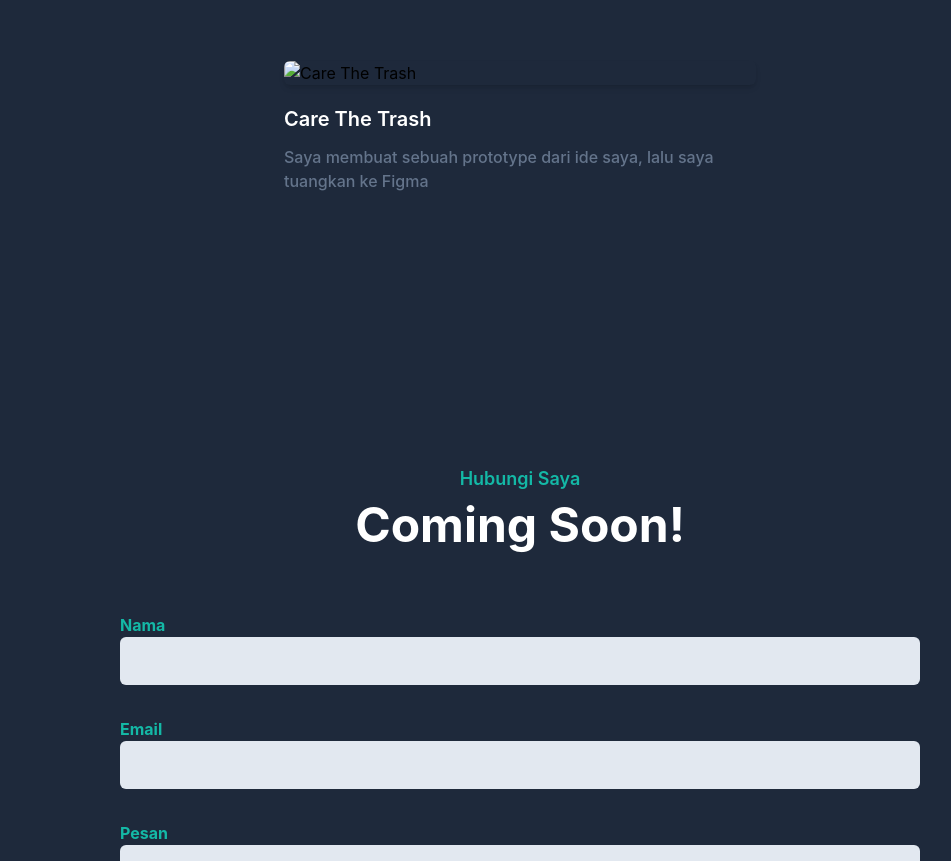
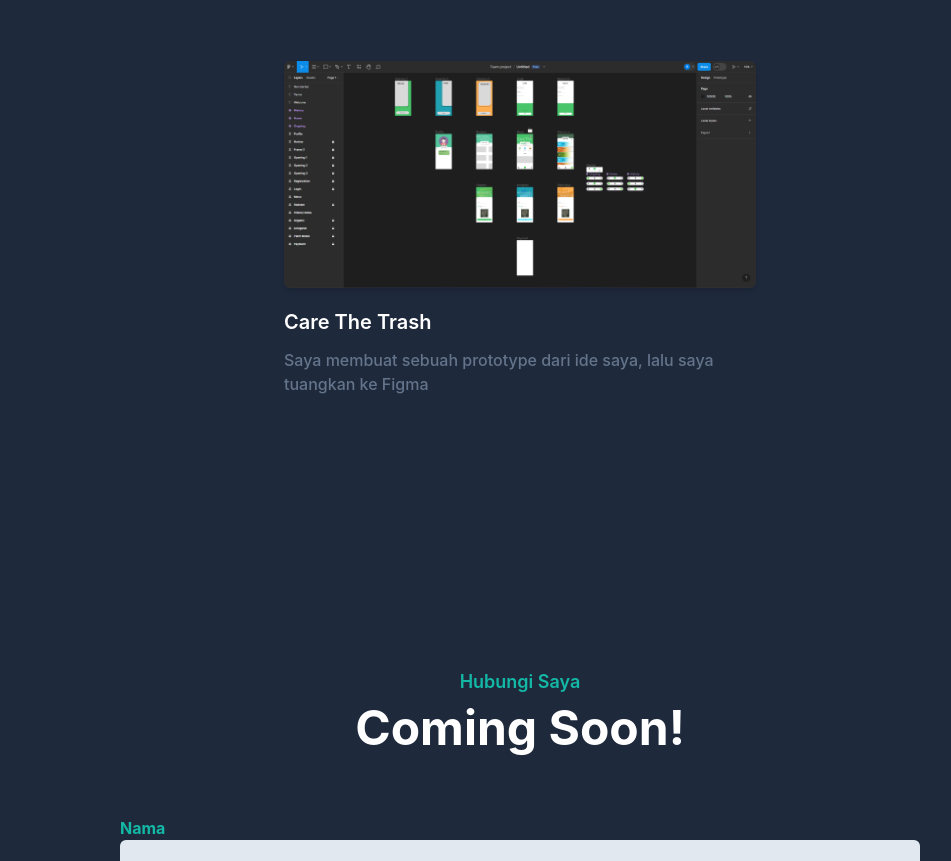
Before and after one commit to WebKelas8A/portofolio, a website: page main/index.html in a window 1280 px wide. Shown: the part 1863-2724 px from the top of the page, without its empty margins (120-1071 px from the left). Drawn offline with Linux system fonts and the light colour scheme.

Commit message:
Update index.html

```diff
--- a/main/index.html
+++ b/main/index.html
@@ -162,7 +162,7 @@
           </div>
           <div class="mb-12 p-4 md:w-1/2">
             <div class="overflow-hidden rounded-md shadow-md">
-              <img src="Screenshot 2023-11-08 193825" alt="Care The Trash" width="w-full" />
+              <img src="Screenshot 2023-11-08 193825.png" alt="Care The Trash" width="w-full" />
             </div>
             <h3 class="mt-5 mb-3 text-xl font-semibold text-dark dark:text-white">Care The Trash</h3>
             <p class="text-base font-medium text-secondary">Saya membuat sebuah prototype dari ide saya, lalu saya tuangkan ke Figma</p>
```
